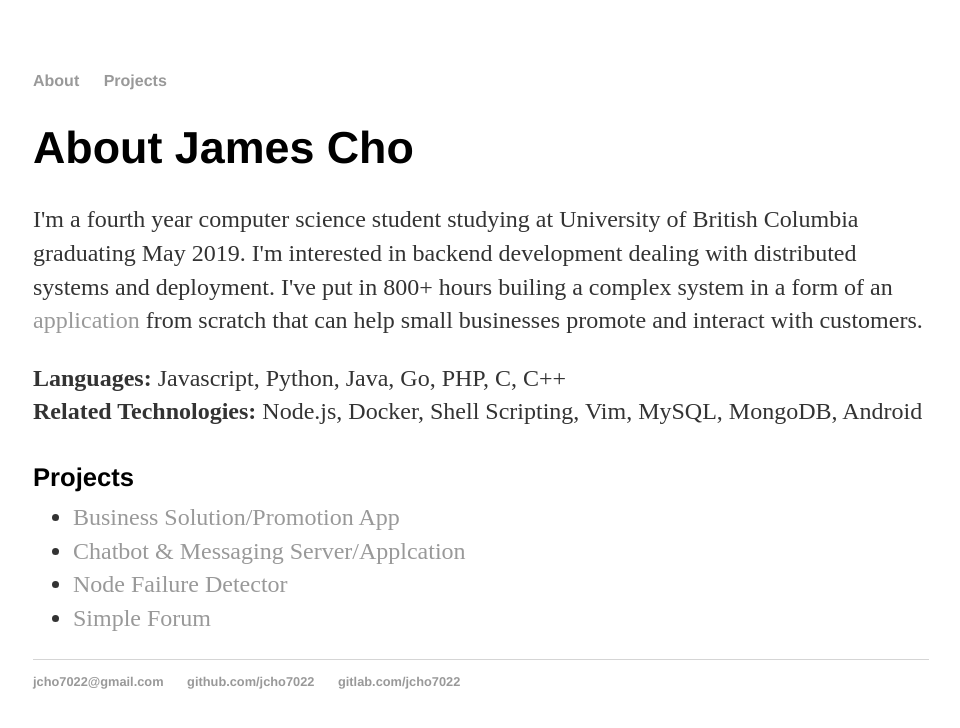
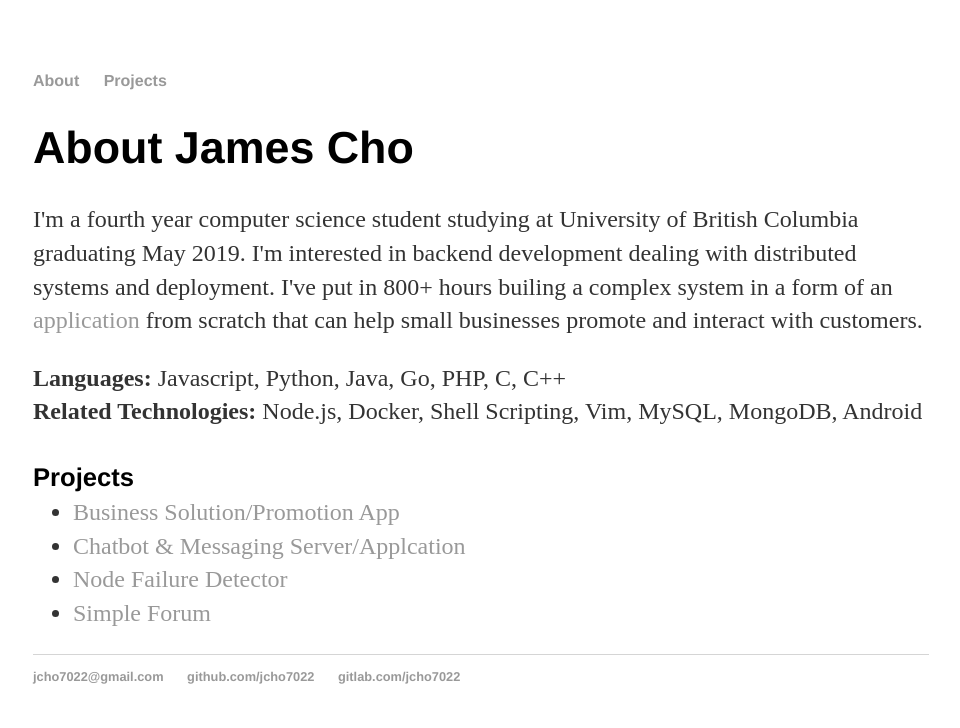
Before and after one commit to jcho7022/jcho7022.github.io, a Jekyll site: the page built from index.html, in a window 1280 px wide. Shown: the top 728 px of the page, without its empty margins (159-1119 px from the left). Built offline with Jekyll 4.4.1, drawn with Linux system fonts in a browser that asks for light colours.

Commit message:
Update main.css

```diff
--- a/css/main.css
+++ b/css/main.css
@@ -1,7 +1,7 @@
 body { margin: 70px auto; width: 70%; }
 
 .project_dir {
-  margin-top: -25px;
+  margin-top: -30px;
   font-size: 1.5em;
   line-height: 1.4em;
   color: #333;
```
